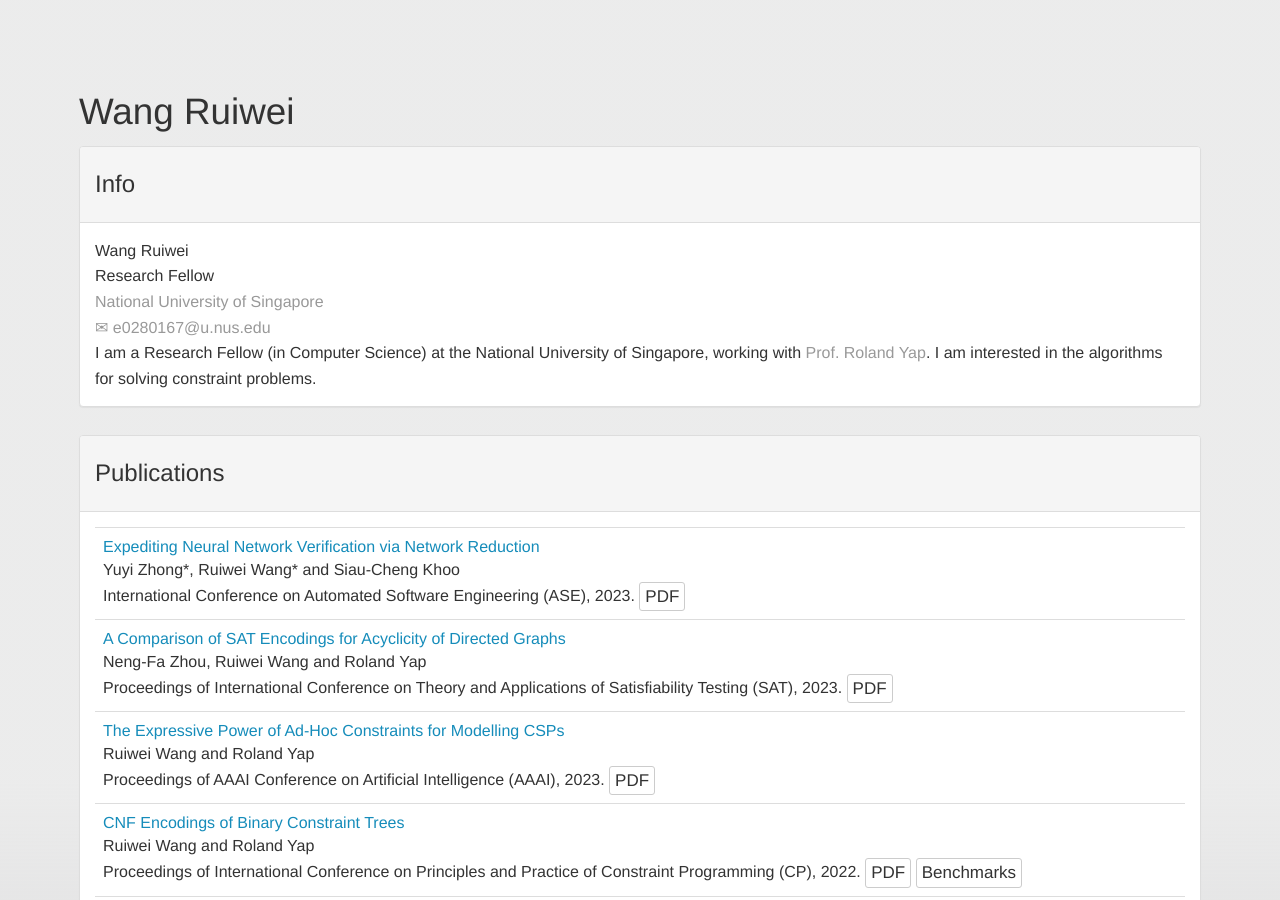
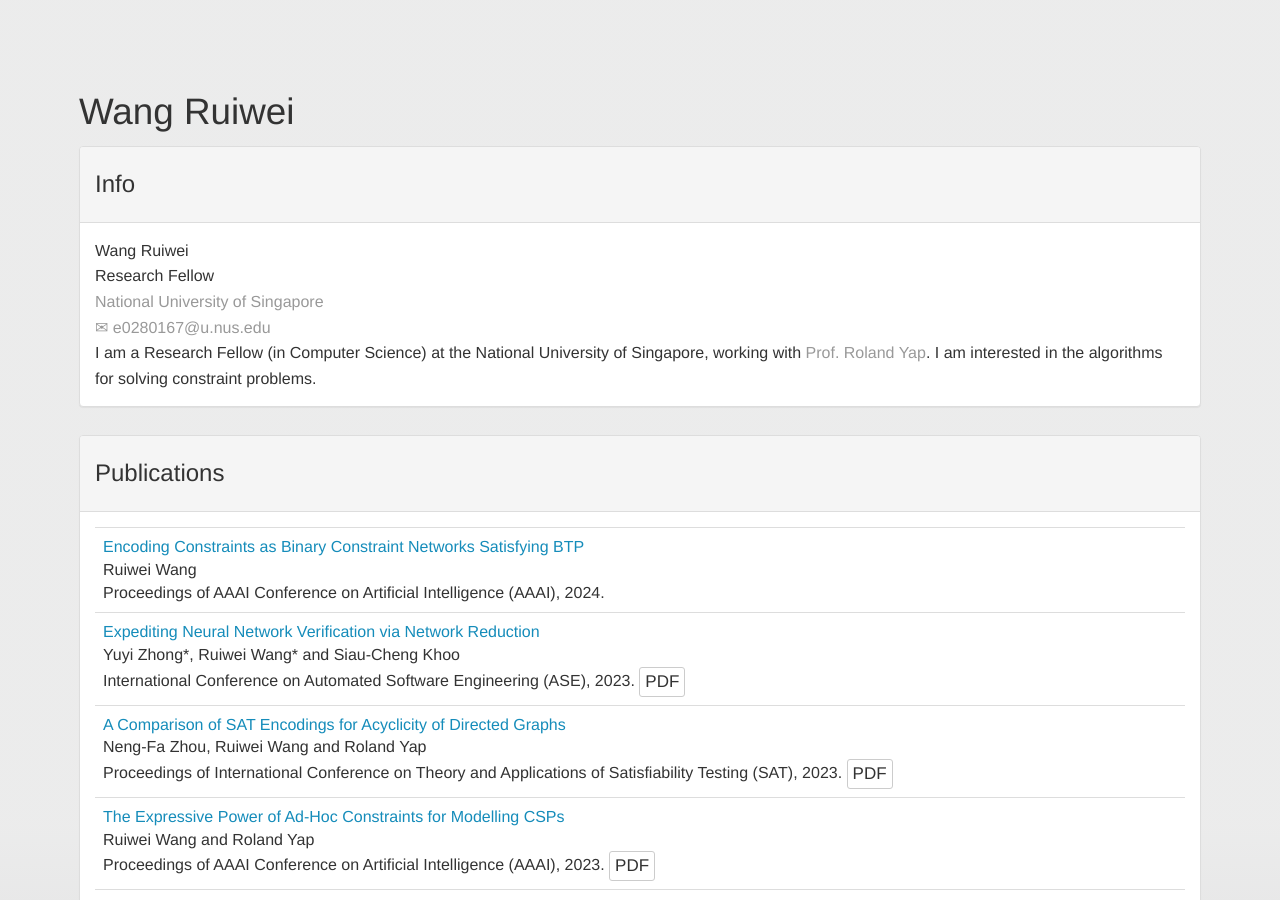
Before and after one commit to WangRuiwei/WangRuiwei.github.io, a Jekyll site: the page built from index.html, in a window 1280 px wide and 900 px high. Built offline with Jekyll 4.4.1, drawn with Linux system fonts in a browser that asks for light colours.

Commit message:
Update index.html

```diff
--- a/index.html
+++ b/index.html
@@ -31,6 +31,19 @@
 
 <table class="table">
 <tbody>
+
+<tr>
+<td class="publication">
+<span class="pubtitle">
+<font color="#158CBA">Encoding Constraints as Binary Constraint Networks Satisfying BTP</font>
+</span><br />
+<span class="authors">
+Ruiwei Wang
+</span><br />
+<span class="venuetype"></span><span class="venue">Proceedings of AAAI Conference on Artificial Intelligence (AAAI),</span> <span>2024</span>.
+</td>
+</tr>
+
 
 <tr>
 <td class="publication">
```
